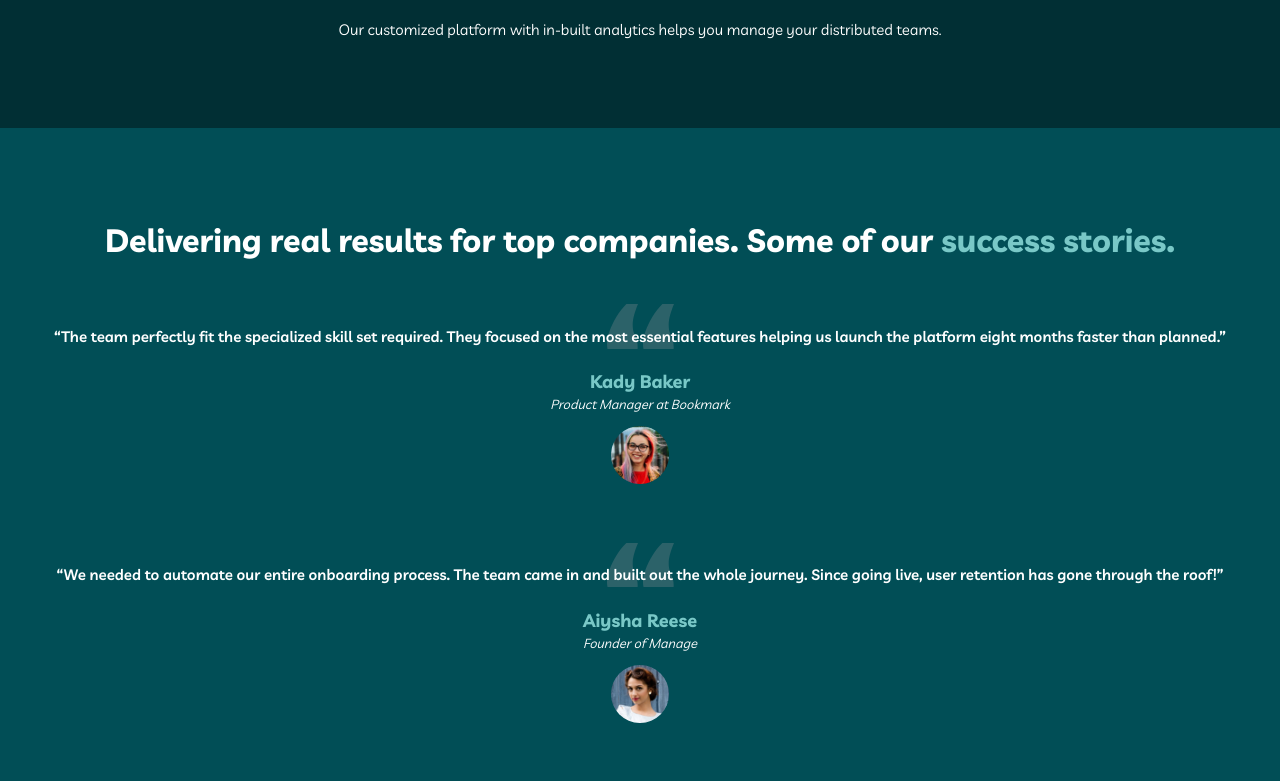
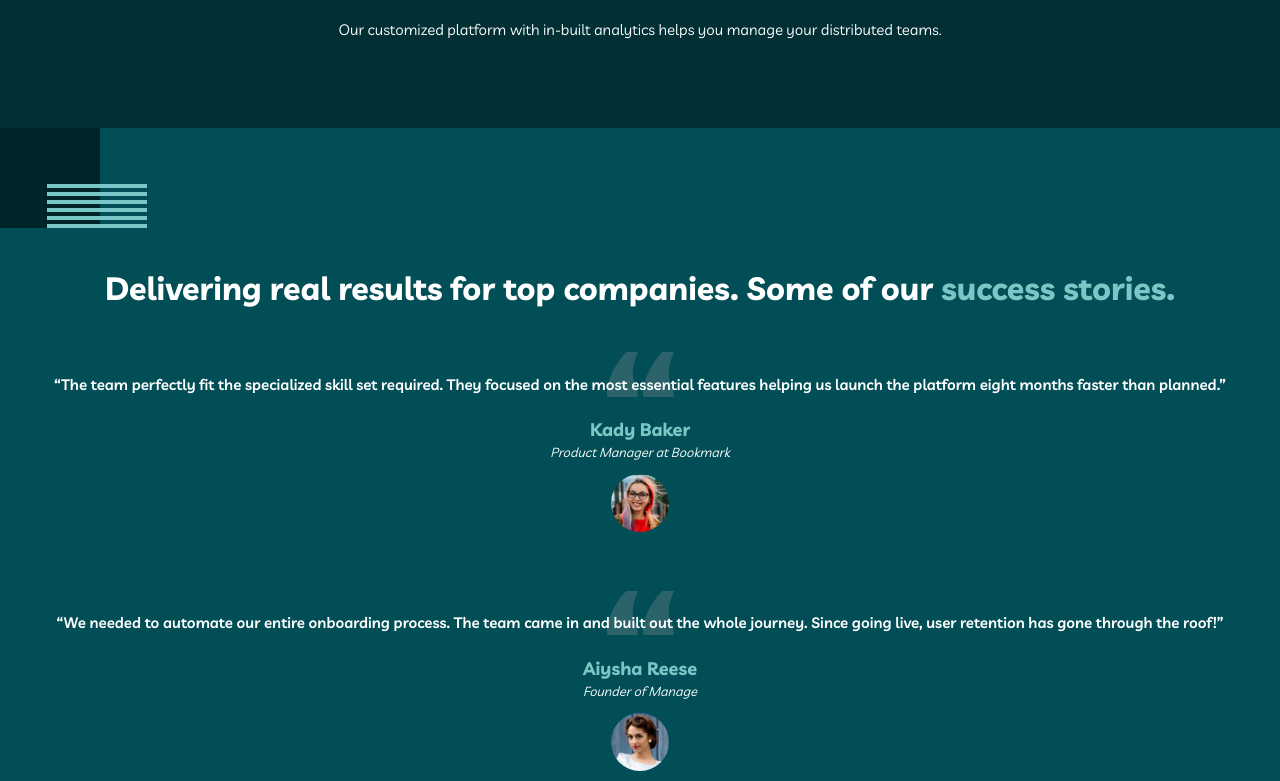
Before and after one commit to NzaQr/my-team, a React (Create React App) app: page / in a window 1280 px wide. Shown: the part 1327-2108 px from the top of the page. Built offline with nearby package versions, Linux system fonts and the light colour scheme.

Commit message:
Add background images in reviews section

```diff
--- a/src/pages/Home.css
+++ b/src/pages/Home.css
@@ -78,6 +78,10 @@
 }
 
 .reviews-container {
+  background-image: url("/src/assets/bg-pattern-home-4-about-3.svg"),
+    url("/src/assets/bg-pattern-home-5.svg");
+  background-repeat: no-repeat;
+  background-position: top left, bottom right;
   text-align: center;
   padding: 5rem 2.5rem;
 }
@@ -89,6 +93,7 @@
 .reviews-header {
   text-align: center;
   max-width: 100%;
+  margin-top: 10rem;
 }
 
 .story {
```
Also changed, not shown: src/assets/bg-pattern-home-4-about-3.svg (added), src/assets/bg-pattern-home-5.svg (added).
